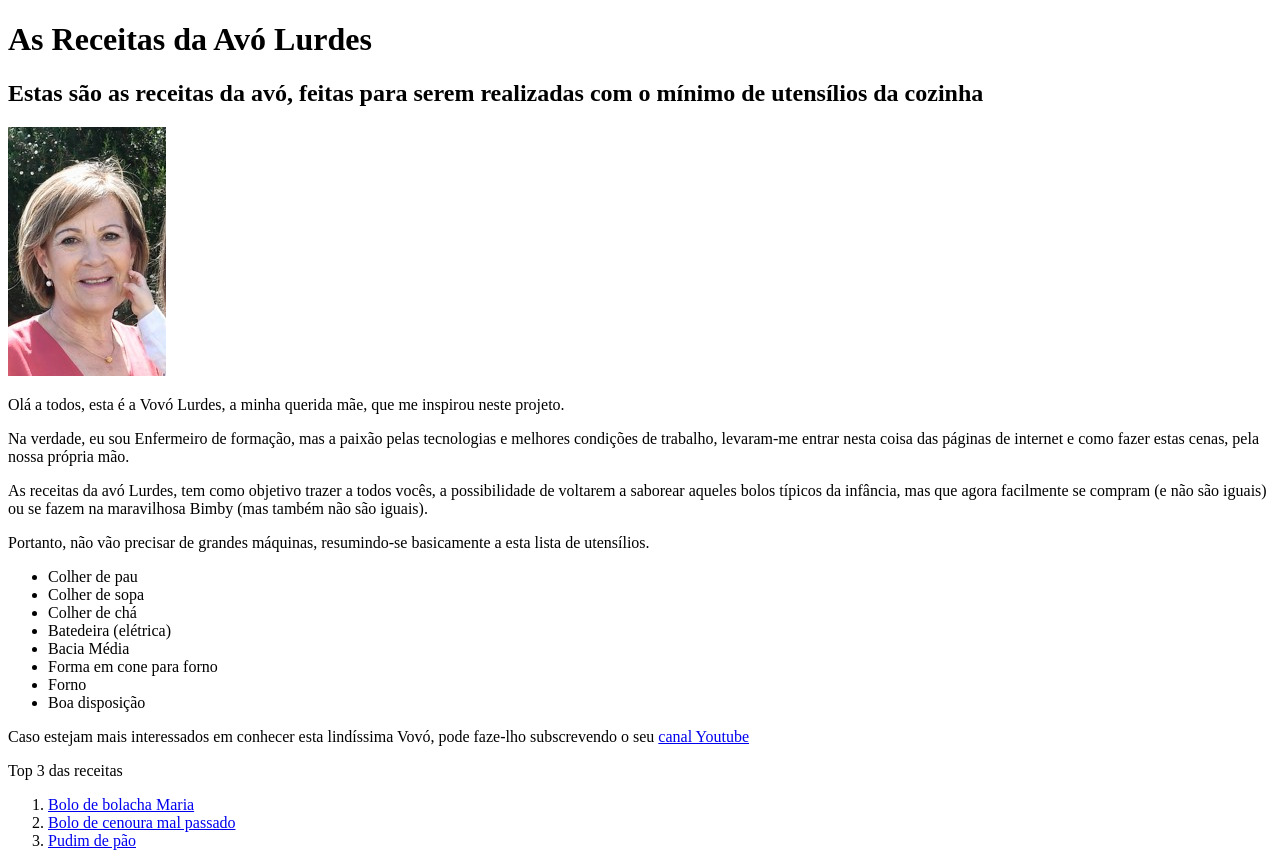
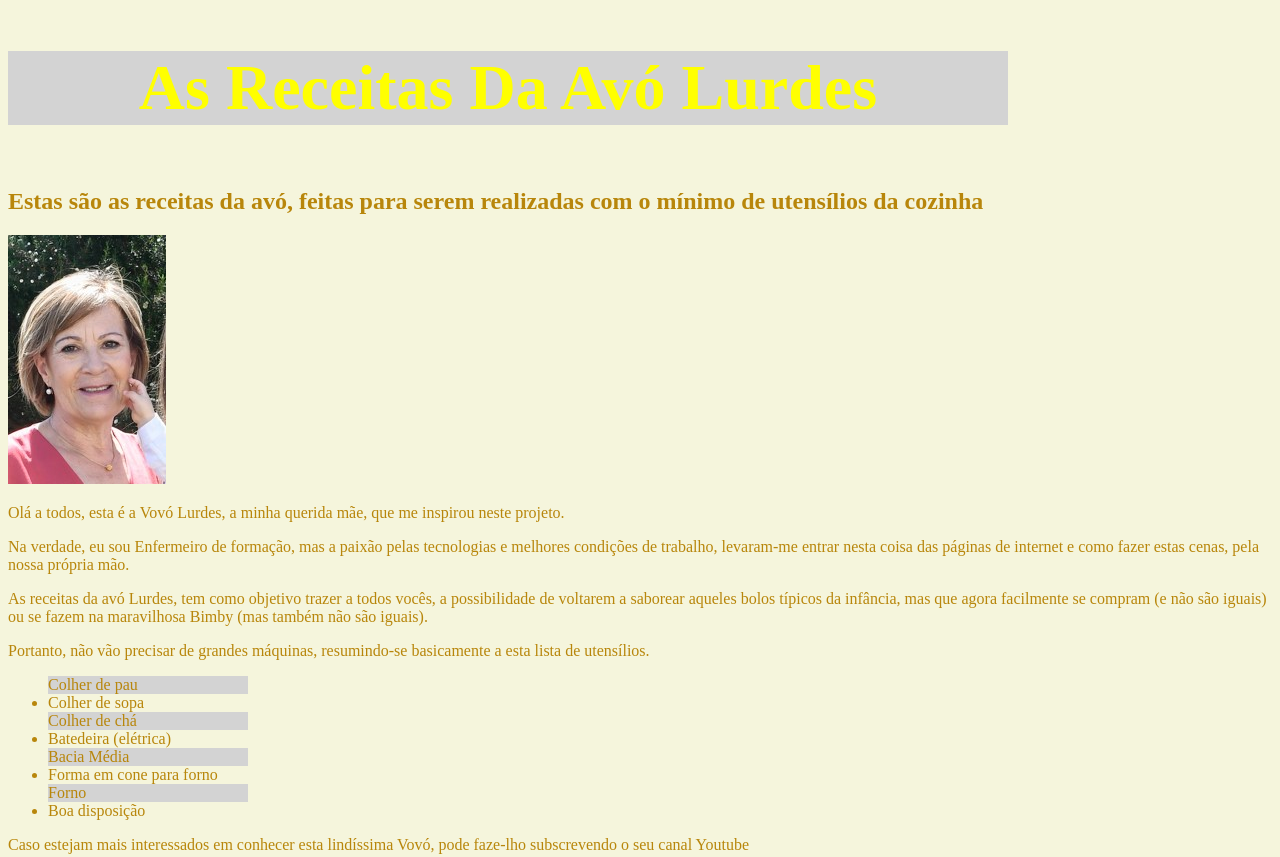
Before and after one commit to EnfIsmael/Coursera-test, a plain HTML site: page index.html in a window 1280 px wide. Shown: the top 857 px of the page. Drawn offline with Linux system fonts and the light colour scheme.

Commit message:
atualização28042023

```diff
--- /dev/null
+++ b/Style/style.css
@@ -0,0 +1,29 @@
+body {
+	color: darkgoldenrod;
+	background: beige;
+}
+#maintittle {
+	color: yellow;
+	text-transform: capitalize;
+	background-color: lightgray;
+	display: inline-block;
+	width: 1000px;
+	text-align: center;
+	font-size: 4em;
+}
+a:link, a:visited {
+	color: darkgoldenrod;
+	text-decoration: none;
+}
+a:hover, a:active {
+	cursor: pointer;
+	text-decoration: none;
+	background-color: red;
+	color: white;
+}
+
+ul > li:nth-child(odd) {
+	background-color: lightgray;
+	display: inline-block;
+	width: 200px;
+}
--- a/index.html
+++ b/index.html
@@ -3,6 +3,7 @@
 <head>
   <meta charset="utf-8">
   <title>As Receitas da avó Lurdes</title>
+  <link rel="stylesheet" href="style/style.css">
 </head>
 <body>
 <header>
```
